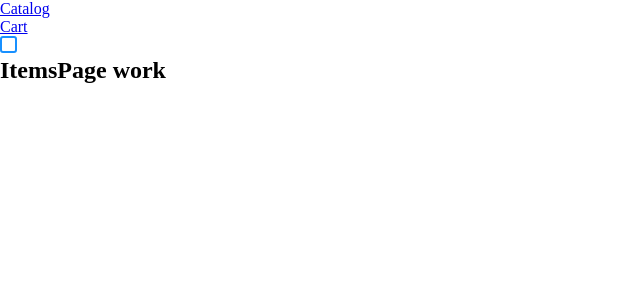
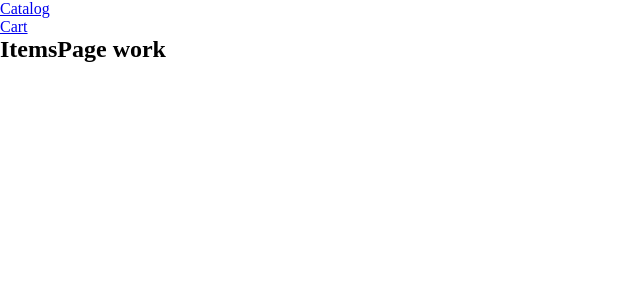
Before and after one commit to MaryAnzh/Online-Store, a React (Create React App) app: page / in a window 1280 px wide. Shown: the top 300 px of the page, without its empty margins (0-640 px from the left). Built offline with nearby package versions, Linux system fonts and the light colour scheme; a web font is replaced by a local one.

Commit message:
refactor:

```diff
--- a/src/App.tsx
+++ b/src/App.tsx
@@ -20,8 +20,6 @@ export const App = (): JSX.Element => (
                 </ul>
             </nav>
         </header>
-        <Checkbox onChange={() => {
-        }}/>
         <main>
             <Routes>
                 <Route path="/" element={<ItemsPage/>}></Route>
```
